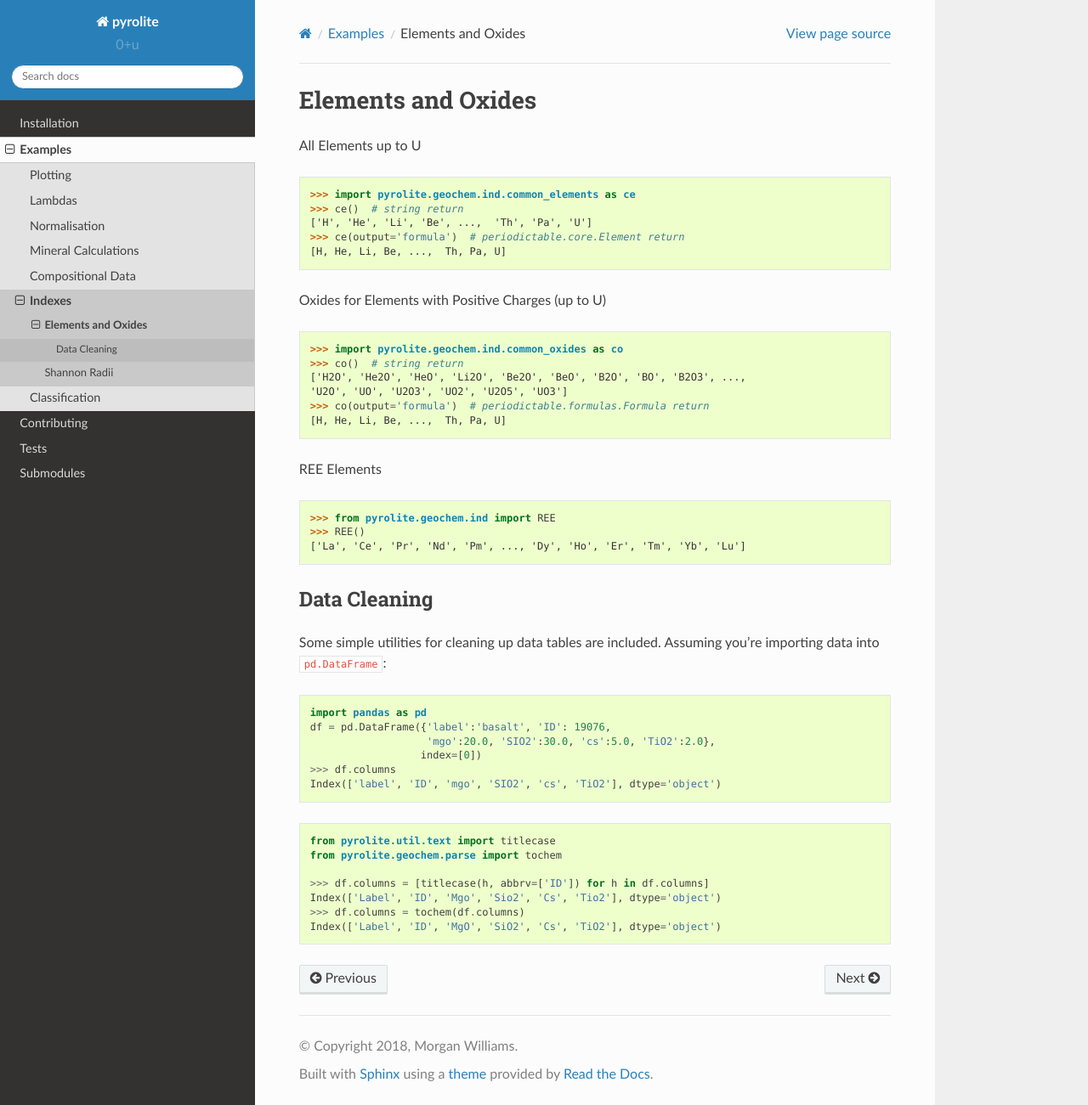
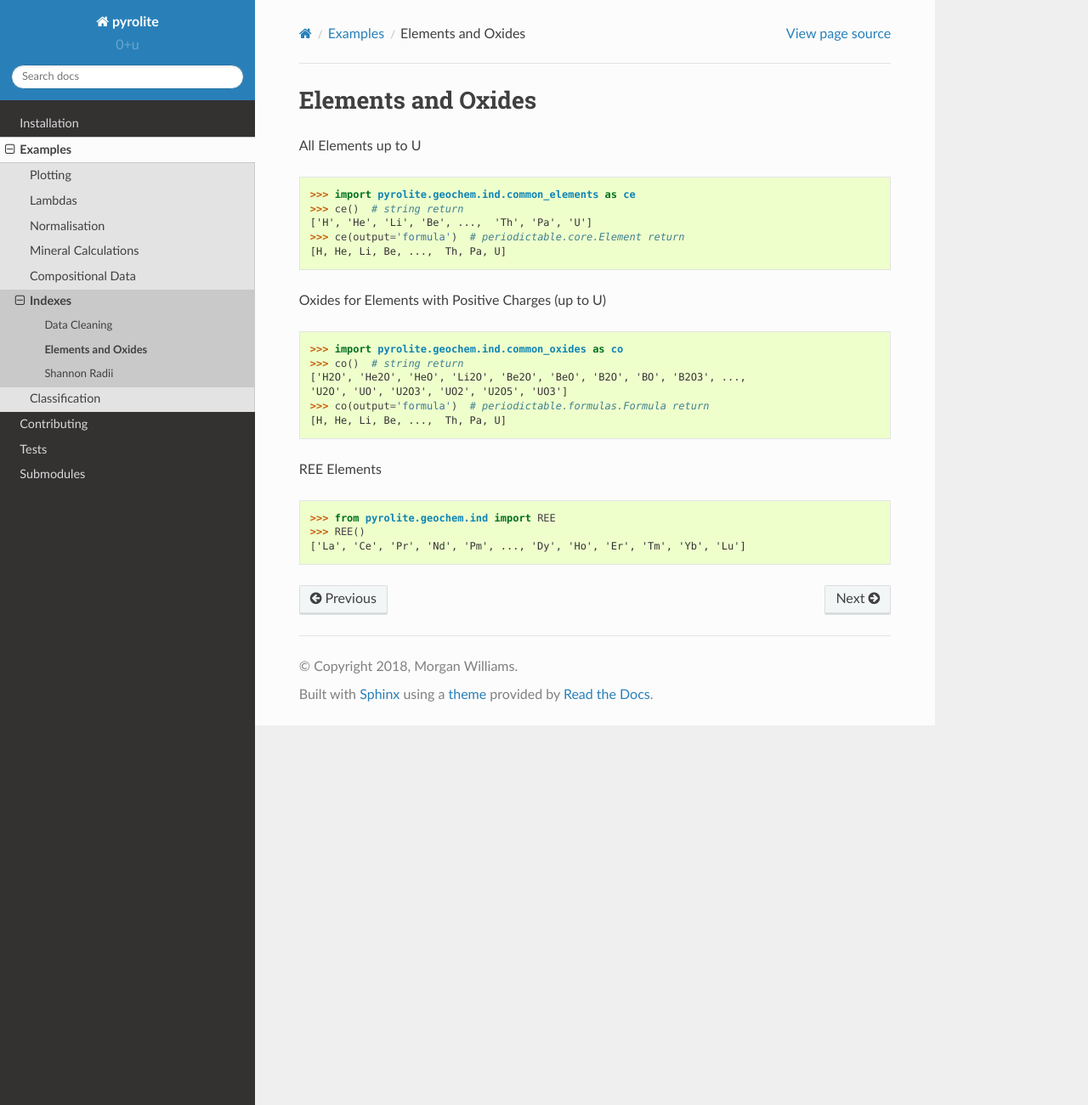
Before and after one commit to morganjwilliams/pyrolite, a Sphinx documentation site: the page built from docs/source/usage/eg/indexes/indexes.rst, in a window 1280 px wide and 1301 px high. Shown: the whole window at 85% size. Built offline with Sphinx 7.4.7 and the Read the Docs theme 2.0.0, drawn with Linux system fonts in a browser that asks for light colours.

Commit message:
Update Docs

````diff
--- a/docs/source/conf.py
+++ b/docs/source/conf.py
@@ -193,6 +193,20 @@
 
 github_doc_root = "https://github.com/morganjwilliams/pyrolite/tree/master/docs/"
 
+# metadata
+import pyrolite.geochem
+
+refcomps = [
+    str(i).replace("Model of ", "")
+    for i in pyrolite.geochem.norm.ReferenceCompositions().values()
+]
+
+rst_prolog = """
+.. |refcomps| replace:: {}
+""".format(
+    ", ".join(refcomps)
+)
+
 
 def setup(app):
     app.add_config_value(
--- a/docs/source/usage/eg/indexes/indexes.md
+++ /dev/null
@@ -1,48 +0,0 @@
-# Elements and Oxides
-
-
-All Elements up to U
-```python
->>> import pyrolite.geochem.ind.common_elements as ce
->>> ce()  # string return
-['H', 'He', 'Li', 'Be', ...,  'Th', 'Pa', 'U']
->>> ce(output='formula')  # periodictable.core.Element return
-[H, He, Li, Be, ...,  Th, Pa, U]
-```
-Oxides for Elements with Positive Charges (up to U)
-```python
->>> import pyrolite.geochem.ind.common_oxides as co
->>> co()  # string return
-['H2O', 'He2O', 'HeO', 'Li2O', 'Be2O', 'BeO', 'B2O', 'BO', 'B2O3', ...,
-'U2O', 'UO', 'U2O3', 'UO2', 'U2O5', 'UO3']
->>> co(output='formula')  # periodictable.formulas.Formula return
-[H, He, Li, Be, ...,  Th, Pa, U]
-```
-REE Elements
-```python
->>> from pyrolite.geochem.ind import REE
->>> REE()
-['La', 'Ce', 'Pr', 'Nd', 'Pm', ..., 'Dy', 'Ho', 'Er', 'Tm', 'Yb', 'Lu']
-```
-
-#### Data Cleaning
-
-Some simple utilities for cleaning up data tables are included.
-Assuming you're importing data into `pd.DataFrame`:
-```python
-import pandas as pd
-df = pd.DataFrame({'label':'basalt', 'ID': 19076,
-                   'mgo':20.0, 'SIO2':30.0, 'cs':5.0, 'TiO2':2.0},
-                  index=[0])
->>> df.columns
-Index(['label', 'ID', 'mgo', 'SIO2', 'cs', 'TiO2'], dtype='object')
-```
-```python
-from pyrolite.util.text import titlecase
-from pyrolite.geochem.parse import tochem
-
->>> df.columns = [titlecase(h, abbrv=['ID']) for h in df.columns]
-Index(['Label', 'ID', 'Mgo', 'Sio2', 'Cs', 'Tio2'], dtype='object')
->>> df.columns = tochem(df.columns)
-Index(['Label', 'ID', 'MgO', 'SiO2', 'Cs', 'TiO2'], dtype='object')
-```
--- /dev/null
+++ b/docs/source/usage/eg/indexes/indexes.rst
@@ -0,0 +1,32 @@
+Elements and Oxides
+=====================
+
+
+All Elements up to U
+
+.. code-block:: python
+
+  >>> import pyrolite.geochem.ind.common_elements as ce
+  >>> ce()  # string return
+  ['H', 'He', 'Li', 'Be', ...,  'Th', 'Pa', 'U']
+  >>> ce(output='formula')  # periodictable.core.Element return
+  [H, He, Li, Be, ...,  Th, Pa, U]
+
+Oxides for Elements with Positive Charges (up to U)
+
+.. code-block:: python
+
+  >>> import pyrolite.geochem.ind.common_oxides as co
+  >>> co()  # string return
+  ['H2O', 'He2O', 'HeO', 'Li2O', 'Be2O', 'BeO', 'B2O', 'BO', 'B2O3', ...,
+  'U2O', 'UO', 'U2O3', 'UO2', 'U2O5', 'UO3']
+  >>> co(output='formula')  # periodictable.formulas.Formula return
+  [H, He, Li, Be, ...,  Th, Pa, U]
+
+REE Elements
+
+.. code-block:: python
+
+  >>> from pyrolite.geochem.ind import REE
+  >>> REE()
+  ['La', 'Ce', 'Pr', 'Nd', 'Pm', ..., 'Dy', 'Ho', 'Er', 'Tm', 'Yb', 'Lu']
````
Also changed, not shown: docs/source/usage/eg/indexes/datacleaning.rst (added, +24 -0 lines), docs/source/usage/eg/normalisation/normalisation.rst (+6 -1 lines).
